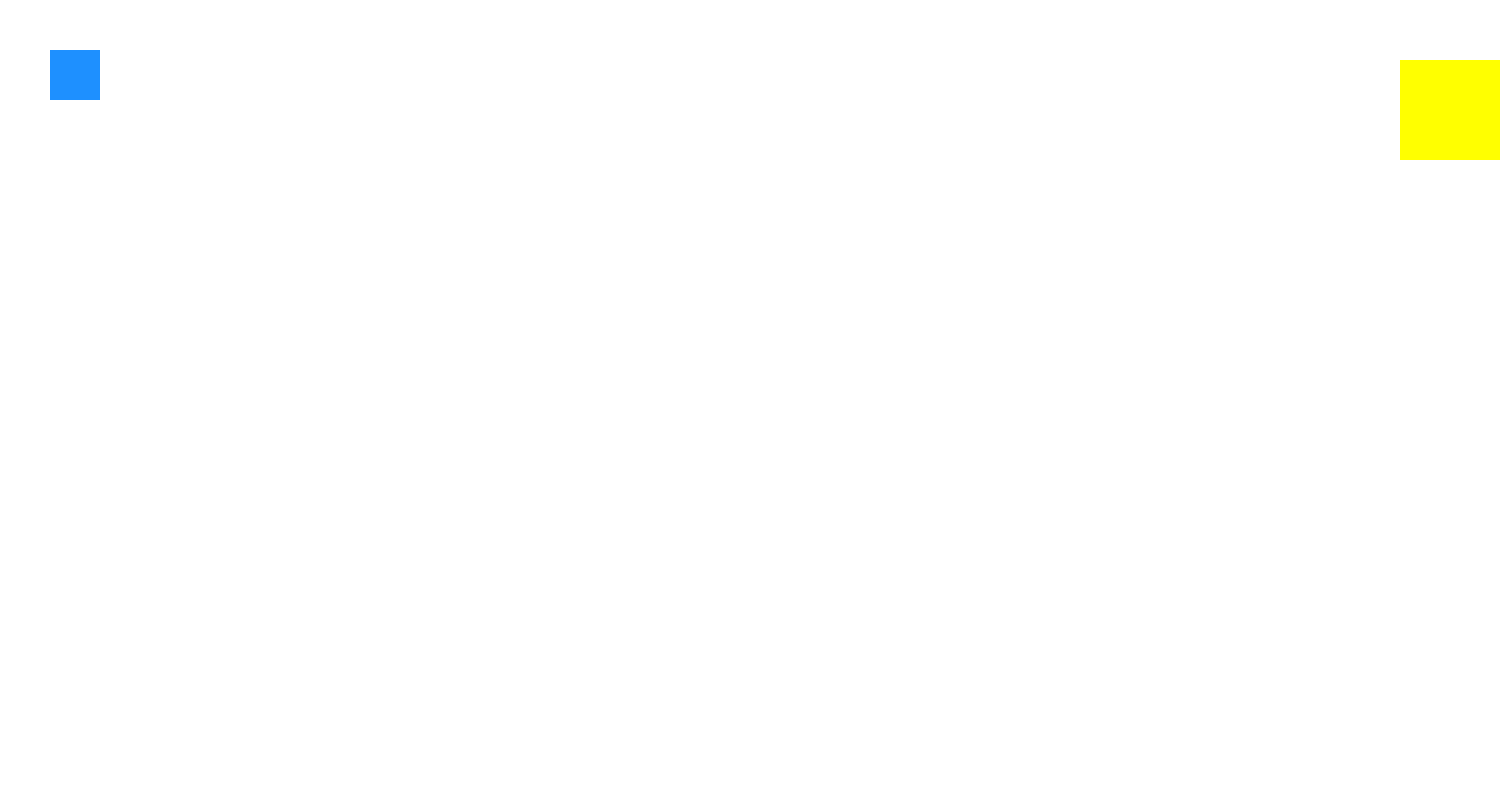
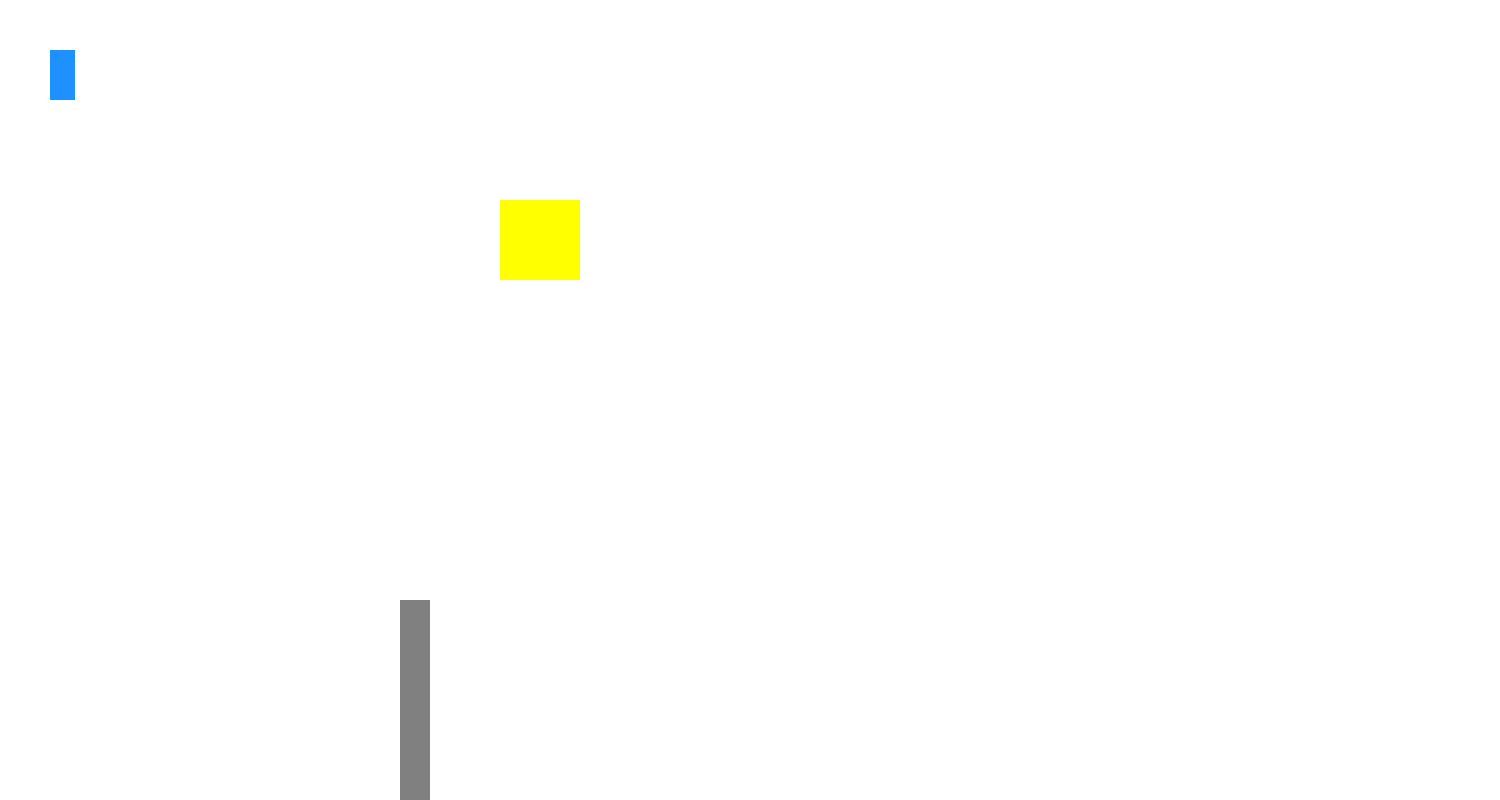
Before and after one commit to NathanielWisdom/GamePortfolio, a plain HTML site: page index.html in a window 1280 px wide. Shown: the whole page, 1500 px wide, since content can reach past the window. Drawn offline with Linux system fonts and the light colour scheme.

Commit message:
incomplete collision

```diff
--- a/index.html
+++ b/index.html
@@ -9,7 +9,9 @@
 
 <body>
     <div id="player"></div>
-    <div id="project"></div>
+    <div id="wall1"></div>
+    <!-- <div id="wall2"></div> -->
+    <div id="project-game"></div>
 
     <script type="module" src="src/main.js"></script>
 </body>
--- a/src/collisionDetection.js
+++ b/src/collisionDetection.js
@@ -0,0 +1,14 @@
+export function checkCollision(obj1Element, obj2Element) {
+    const rect1 = obj1Element.getBoundingClientRect();
+    const rect2 = obj2Element.getBoundingClientRect();
+
+    // Check if there is NO OVERLAP
+    if (rect1.left >= rect2.right || // rect1 is to the right of rect2
+        rect1.right <= rect2.left || // rect1 is to the left of rect2
+        rect1.top >= rect2.bottom || // rect1 is below rect2
+        rect1.bottom <= rect2.top) { // rect1 is above rect2
+        return false; // No collision
+    } else {
+        return true; // Collision!
+    }
+}
--- a/src/gameObjects.js
+++ b/src/gameObjects.js
@@ -0,0 +1,53 @@
+class GameObject {
+    constructor(id,x,y,w,h,){
+        this.id = id
+        this.x = x
+        this.y = y
+        this.height = h
+        this.width = w
+        this.element = document.getElementById(id)
+
+        if (this.element){
+            this.element.style.position = 'absolute'
+            this.element.style.width = `${this.width}px`
+            this.element.style.height = `${this.height}px`
+            this.updatePosition()
+        }
+    }
+
+    updatePosition() {
+        if (this.element) {
+            this.element.style.left = `${this.x}px`;
+            this.element.style.top = `${this.y}px`;
+        }
+    }
+
+}
+
+export class Wall extends GameObject {
+    constructor(id, x, y, width, height) {
+        super(id, x, y, width, height); // Call the parent GameObject constructor
+        // Add any specific wall properties here, e.g., type: 'wall'
+        if (this.element) {
+            this.element.style.backgroundColor = 'gray'; // Visual for walls
+        }
+    }
+}
+
+// src/gameObjects.js (continued)
+
+export class Project extends GameObject {
+    constructor(id, x, y, width, height, projectDetails) {
+        super(id, x, y, width, height);
+        // Store project-specific data
+        this.title = projectDetails.title;
+        this.description = projectDetails.description;
+        this.link = projectDetails.link;
+        this.imageUrl = projectDetails.imageUrl;
+        this.modalContent = projectDetails.modalContent; // e.g., full HTML for the modal
+
+        if (this.element) {
+            this.element.style.backgroundColor = 'yellow'; // Visual for projects
+        }
+    }
+}
--- a/src/main.js
+++ b/src/main.js
@@ -1,6 +1,26 @@
 import { movePlayer } from "./player.js"
+import { checkCollision } from "./collisionDetection.js"
+import { Wall, Project } from "./gameObjects.js"
+
+const playerDiv = document.getElementById('player')
+// const projectDiv = document.getElementById('project')
 
 const keymap = {}
+
+const wall1 = new Wall('wall1', 400, 600, 30, 200);
+
+const project = new Project(
+    'project-game', // HTML ID
+    500, 200, 80, 80, // x, y, width, height
+    {
+        title: 'My Game Project',
+        description: 'A cool game demo!',
+        link: 'https://editor.p5js.org/nathanielwisdom/full/bSg0ro_BV',
+        modalContent: '<h2>Dunns River Fails</h2><p>Details about the game.</p>'
+    }
+);
+
+const gameObjects = [wall1, project];
 
 document.addEventListener('keydown', (event) => {
     const keyPressed = event.key
@@ -20,6 +40,45 @@ document.addEventListener('keyup', (event) => {
 
 function gameLoop(){
     movePlayer(keymap)
+    // const haveCollided = checkCollision(playerDiv, projectDiv)
+
+    // src/main.js (inside gameLoop)
+
+
+// Loop through all game objects
+    gameObjects.forEach(obj => {
+        if (obj.element && checkCollision(playerDiv, obj.element)) {
+            if (obj instanceof Wall) {
+                if (playerDiv.left <= obj.element.right){
+                    playerDiv.left = obj.element.right
+
+
+                } // rect1 is to the right of rect2
+                if (playerDiv.right <= obj.element.left){
+
+                } // rect1 is to the left of rect2
+                if(playerDiv.top >= obj.element.bottom){
+
+                } // rect1 is below rect2
+                if (playerDiv.bottom <= obj.element.top){
+
+                }
+
+                console.log(`Player hit a wall!`);
+
+            } else if (obj instanceof Project) {
+                console.log(`Player touched project: ${obj.title}`);
+            }
+        }
+    });
+
+
+
+    // if (haveCollided){
+    //     console.log("Success, they collided")
+    // }
+
+
     requestAnimationFrame(gameLoop)
 }
 
--- a/style.css
+++ b/style.css
@@ -5,7 +5,7 @@ body {
 }
 
 #player {
-    width: 50px; /* How wide your moving square is */
+    width: 25px; /* How wide your moving square is */
     height: 50px; /* How tall your moving square is */
     background-color: dodgerblue; /* Makes the square blue so you can see it */
 
@@ -29,3 +29,15 @@ body {
     top: 60px;
     left: 1400px;
 }
+
+#wall1 {
+    width: 30px;
+    height: 200px;
+    background-color: gray;
+    position: absolute;
+}
+
+#project-game {
+    position: 'absolute';
+
+}
```
